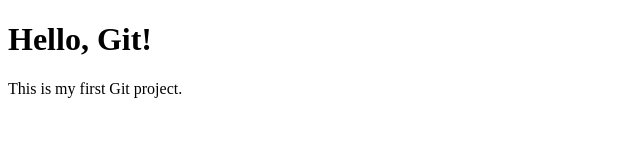
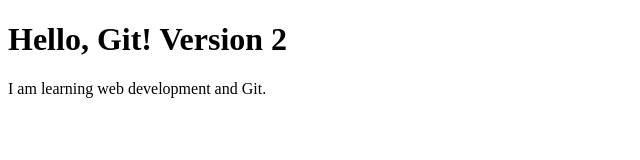
Before and after one commit to Le1cht-YC/my_first_website, a plain HTML site: page index.html in a window 1280 px wide. Shown: the whole page, without its empty margins (0-640 px from the left). Drawn offline with Linux system fonts and the light colour scheme.

Commit message:
Update homepage content

```diff
--- a/index.html
+++ b/index.html
@@ -6,7 +6,7 @@
     <title>My First Website</title>
 </head>
 <body>
-    <h1>Hello, Git!</h1>
-    <p>This is my first Git project.</p>
+    <h1>Hello, Git! Version 2</h1>
+    <p>I am learning web development and Git.</p>
 </body>
 </html>
```
